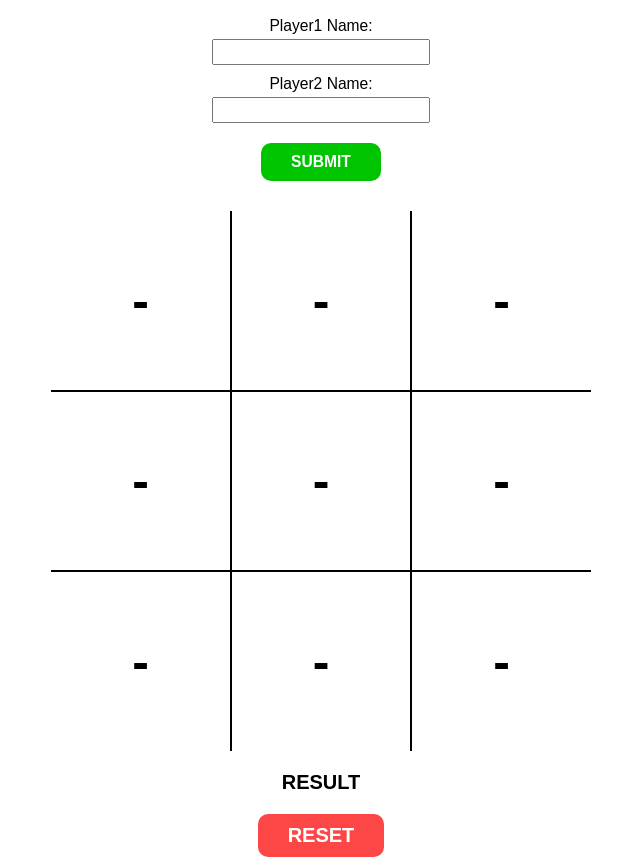
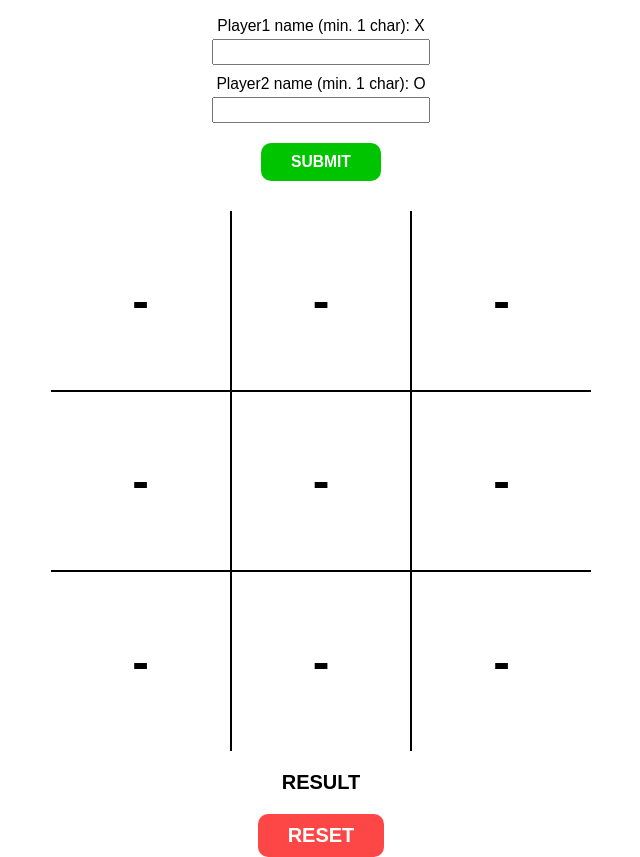
Before and after one commit to 0BooM/tic-tac-toe, a plain HTML site: page index.html in a window 1280 px wide. Shown: the part 60-917 px from the top of the page, without its empty margins (319-959 px from the left). Drawn offline with Linux system fonts and the light colour scheme.

Commit message:
Little changes

```diff
--- a/index.html
+++ b/index.html
@@ -13,10 +13,10 @@
     </header>
     <main>
       <div class="users-info-form">
-        <form action="">
-          <label for="player1">Player1 Name:</label>
+        <form action="" class="form">
+          <label for="player1">Player1 name (min. 1 char): X</label>
           <input type="text" class="player1" id="player1" />
-          <label for="player2">Player2 Name:</label>
+          <label for="player2">Player2 name (min. 1 char): O</label>
           <input type="text" class="player2" id="player2" />
           <input type="submit" value="SUBMIT" class="submit-usernames" />
         </form>
```
